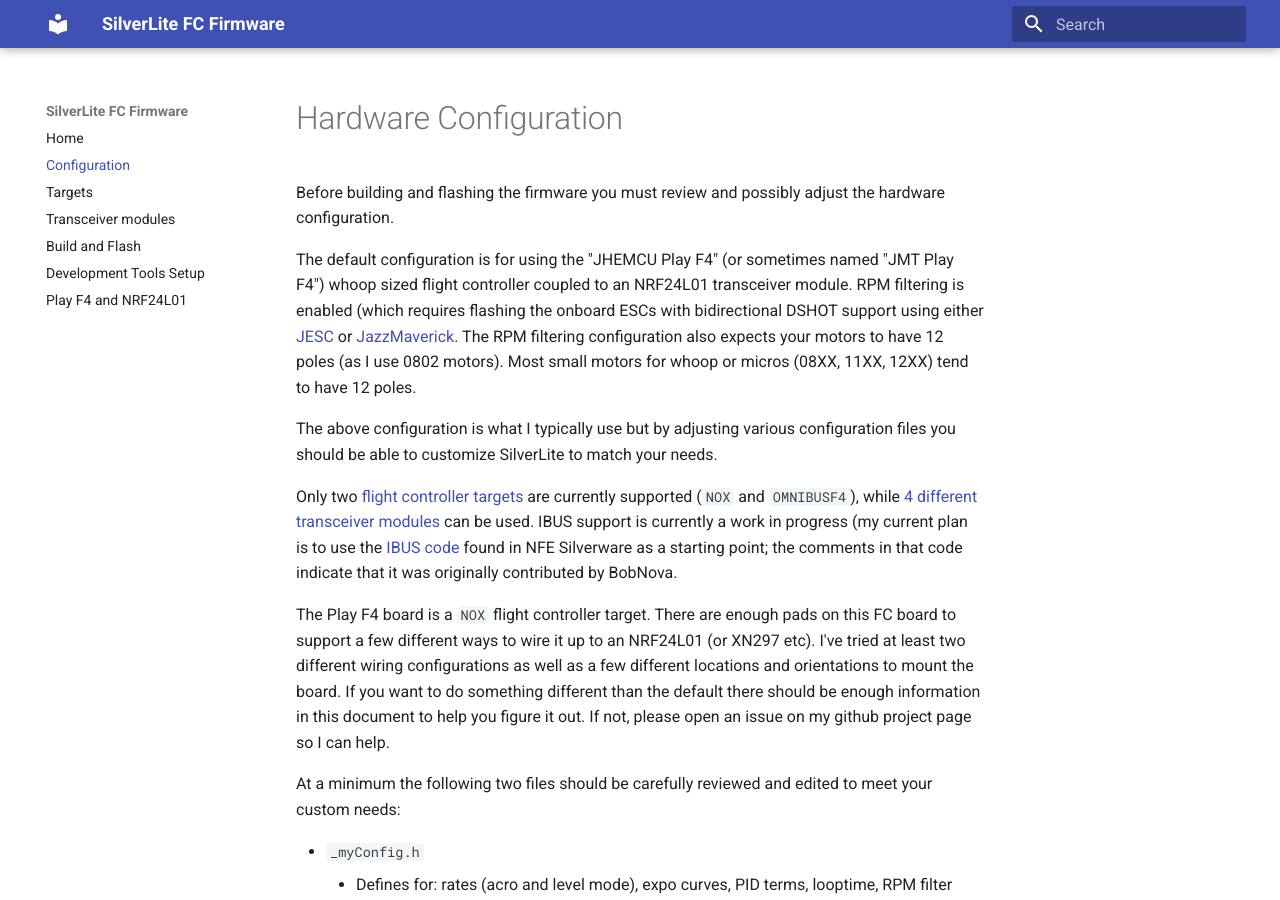
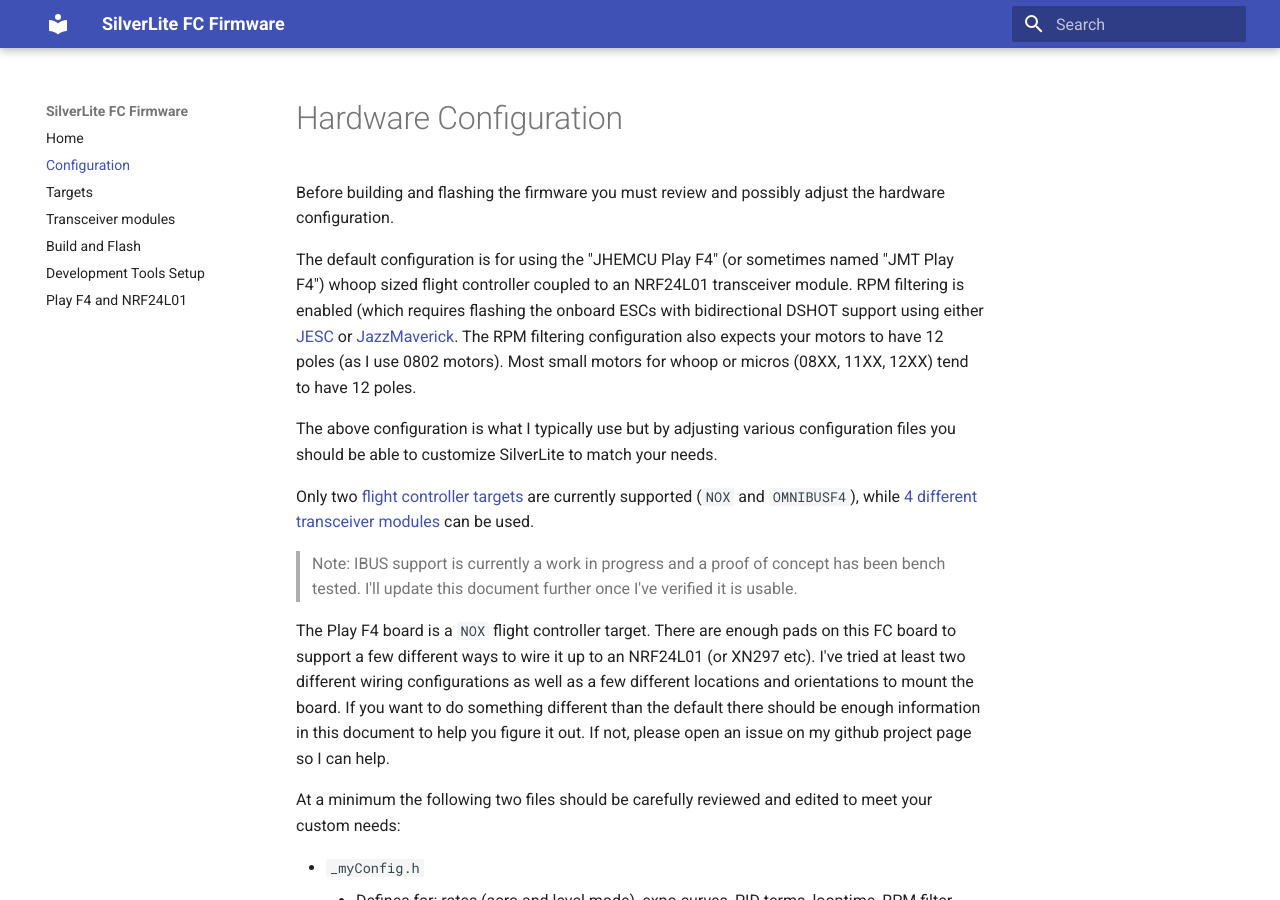
Before and after one commit to sakitume/SilverLite-FC, an MkDocs documentation site: the page built from docs/Configuration.md, in a window 1280 px wide and 900 px high. Built offline with MkDocs 1.6.1 and Material for MkDocs 9.7.7, drawn with Linux system fonts in a browser that asks for light colours.

Commit message:
Minor update to docs regarding IBUS support

```diff
--- a/docs/Configuration.md
+++ b/docs/Configuration.md
@@ -12,8 +12,10 @@
 able to customize SilverLite to match your needs.
 
 Only two [flight controller targets](Targets.md) are currently supported (`NOX` and `OMNIBUSF4`), while
-[4 different transceiver modules](Transceiver.md) can be used. IBUS support is currently a work in progress
-(my current plan is to use the [IBUS code](https://github.com/NotFastEnuf/NFE_Silverware/blob/master/Silverware/src/rx_ibus.c) found in NFE Silverware as a starting point; the comments in that code indicate that it was originally contributed by BobNova.
+[4 different transceiver modules](Transceiver.md) can be used.
+
+> Note: IBUS support is currently a work in progress and a proof of concept has been bench tested. I'll update this
+document further once I've verified it is usable.
 
 The Play F4 board is a `NOX` flight controller target. There are enough pads on this FC board to support a few different ways to wire it up to
 an NRF24L01 (or XN297 etc). I've tried at least two different wiring configurations as well as a few different
```
